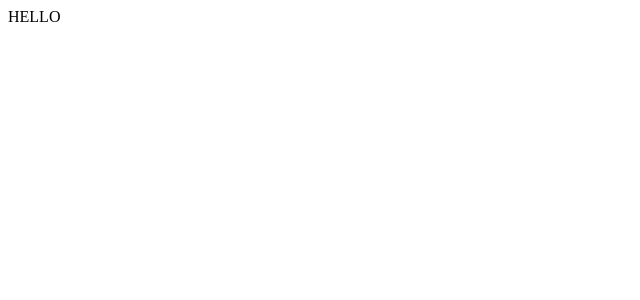
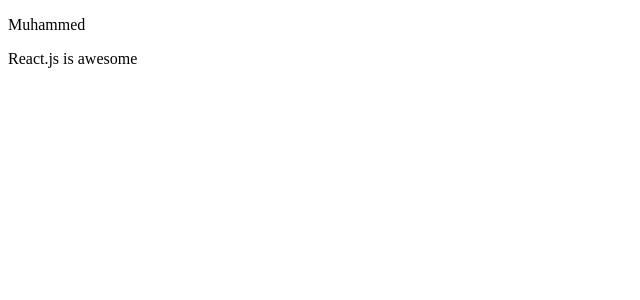
Before and after one commit to muhammedbayhan/react-overview, a React (Vite) app: page / in a window 1280 px wide. Shown: the top 300 px of the page, without its empty margins (0-640 px from the left). Built offline with nearby package versions, Linux system fonts and the light colour scheme.

Commit message:
dynamic values

```diff
--- a/src/App.jsx
+++ b/src/App.jsx
@@ -1,5 +1,11 @@
+import Post from "./components/Post";
+
 function App() {
-  return <div>HELLO </div>;
+  return (
+    <>
+      <Post />
+    </>
+  );
 }
 
 export default App;
--- /dev/null
+++ b/src/components/Post.jsx
@@ -0,0 +1,13 @@
+const Post = () => {
+  const names = ["Muhammed", "Mehmet"];
+  const chooseName = Math.random() > 0.5 ? names[0] : names[1];
+
+  return (
+    <div>
+      <p>{chooseName}</p>
+      <p>React.js is awesome</p>
+    </div>
+  );
+};
+
+export default Post;
```
